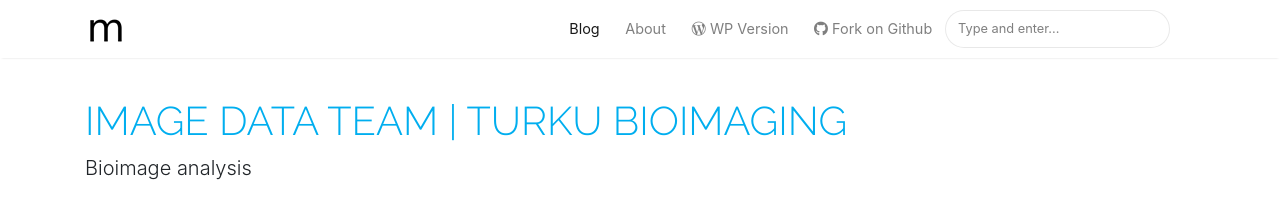
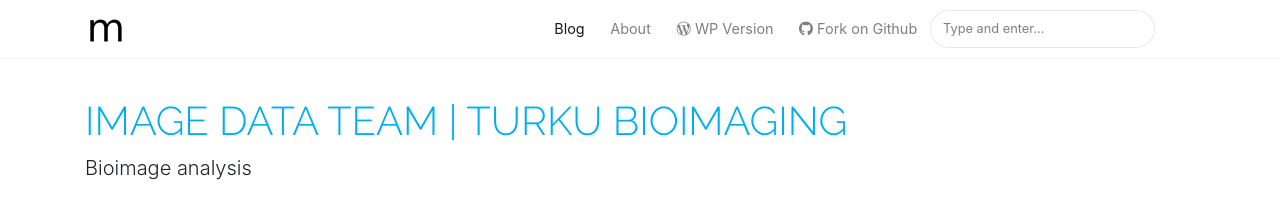
Before and after one commit to Turku-BioImaging/turku-bioimaging.github.io, a Jekyll site: the page built from index.html, in a window 1280 px wide. Shown: the top 200 px of the page. Built offline with Jekyll 4.4.1, drawn with Linux system fonts in a browser that asks for light colours; nearby versions of some CDN libraries; the list of posts is cut into pages by our own code.

Commit message:
remove container pr-0

```diff
--- a/_layouts/default.html
+++ b/_layouts/default.html
@@ -45,7 +45,7 @@ ga('send', 'pageview');
 ================================================== -->
 <nav class="navbar navbar-expand-lg navbar-light bg-white fixed-top mediumnavigation nav-down">
 
-    <div class="container pr-0">
+    <div class="container">
 
     <!-- Begin Logo -->
     <a class="navbar-brand" href="{{ site.baseurl }}/">
```
